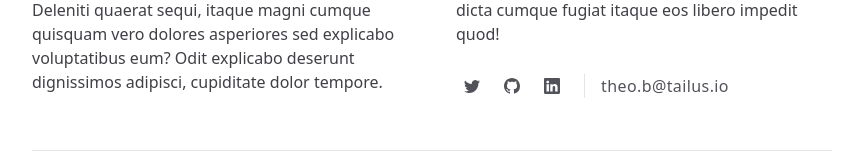
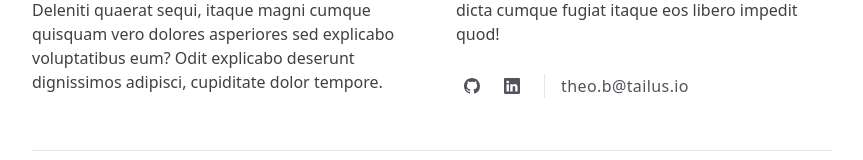
Before and after one commit to anikaitcorner/personal-portfolio, a Next.js app: page /about in a window 1280 px wide. Shown: the part 531-691 px from the top of the page, without its empty margins (208-1071 px from the left). Built offline with nearby package versions, Linux system fonts and the light colour scheme.

Commit message:
Social Component Updated

```diff
--- /dev/null
+++ b/app/(root)/about/components/social.tsx
@@ -0,0 +1,56 @@
+interface ISocial{
+    githubUrl?:`https://github.com/${string}`,
+    linkedinUrl?:`https://www.linkedin.com/${string}`
+}
+
+export const Social:React.FC<ISocial>=({
+    githubUrl,linkedinUrl
+})=>{
+    return(
+        <div className="flex items-center gap-4 divide-x divide-zinc-200 dark:divide-zinc-800">
+                    <div className="flex gap-2">
+
+                      <a
+                        href={githubUrl}
+                        target="_blank"
+                        className="group rounded-md p-2 transition duration-300 hover:bg-zinc-100 dark:hover:bg-zinc-800"
+                      >
+                        <span className="sr-only">Github</span>
+                        <svg
+                          xmlns="http://www.w3.org/2000/svg"
+                          width="16"
+                          height="16"
+                          fill="currentColor"
+                          className="h-4 w-4 text-zinc-600 group-hover:text-sky-600 dark:text-zinc-300 dark:group-hover:text-white"
+                          viewBox="0 0 16 16"
+                        >
+                          <path d="M8 0C3.58 0 0 3.58 0 8c0 3.54 2.29 6.53 5.47 7.59.4.07.55-.17.55-.38 0-.19-.01-.82-.01-1.49-2.01.37-2.53-.49-2.69-.94-.09-.23-.48-.94-.82-1.13-.28-.15-.68-.52-.01-.53.63-.01 1.08.58 1.23.82.72 1.21 1.87.87 2.33.66.07-.52.28-.87.51-1.07-1.78-.2-3.64-.89-3.64-3.95 0-.87.31-1.59.82-2.15-.08-.2-.36-1.02.08-2.12 0 0 .67-.21 2.2.82.64-.18 1.32-.27 2-.27.68 0 1.36.09 2 .27 1.53-1.04 2.2-.82 2.2-.82.44 1.1.16 1.92.08 2.12.51.56.82 1.27.82 2.15 0 3.07-1.87 3.75-3.65 3.95.29.25.54.73.54 1.48 0 1.07-.01 1.93-.01 2.2 0 .21.15.46.55.38A8.012 8.012 0 0 0 16 8c0-4.42-3.58-8-8-8z"></path>
+                        </svg>
+                      </a>
+                      <a
+                        href={linkedinUrl}
+                        target="_blank"
+                        className="group rounded-md p-2 transition duration-300 hover:bg-zinc-100 dark:hover:bg-zinc-800"
+                      >
+                        <span className="sr-only">LinkedIn</span>
+                        <svg
+                          xmlns="http://www.w3.org/2000/svg"
+                          width="16"
+                          height="16"
+                          fill="currentColor"
+                          className="h-4 w-4 text-zinc-600 group-hover:text-sky-600 dark:text-zinc-300 dark:group-hover:text-white"
+                          viewBox="0 0 16 16"
+                        >
+                          <path d="M0 1.146C0 .513.526 0 1.175 0h13.65C15.474 0 16 .513 16 1.146v13.708c0 .633-.526 1.146-1.175 1.146H1.175C.526 16 0 15.487 0 14.854V1.146zm4.943 12.248V6.169H2.542v7.225h2.401zm-1.2-8.212c.837 0 1.358-.554 1.358-1.248-.015-.709-.52-1.248-1.342-1.248-.822 0-1.359.54-1.359 1.248 0 .694.521 1.248 1.327 1.248h.016zm4.908 8.212V9.359c0-.216.016-.432.08-.586.173-.431.568-.878 1.232-.878.869 0 1.216.662 1.216 1.634v3.865h2.401V9.25c0-2.22-1.184-3.252-2.764-3.252-1.274 0-1.845.7-2.165 1.193v.025h-.016a5.54 5.54 0 0 1 .016-.025V6.169h-2.4c.03.678 0 7.225 0 7.225h2.4z"></path>
+                        </svg>
+                      </a>
+                    </div>
+                    <a
+                      href="mailto:hello@tailus.io"
+                      className="pl-4 text-base tracking-wide text-zinc-600 hover:text-sky-600 dark:text-zinc-400 dark:hover:text-white"
+                    >
+                      theo.b@tailus.io
+                    </a>
+                  </div>
+    )
+}
--- a/app/(root)/about/page.tsx
+++ b/app/(root)/about/page.tsx
@@ -1,5 +1,6 @@
 import { Container } from "@/components/container";
 import { Intro } from "@/components/intro";
+import { Social } from "./components/social";
 
 export default function About() {
   return (
@@ -40,67 +41,7 @@ export default function About() {
                     culpa placeat quisquam iure, accusamus, molestias aperiam
                     dicta cumque fugiat itaque eos libero impedit quod!
                   </p>
-                  <div className="flex items-center gap-4 divide-x divide-zinc-200 dark:divide-zinc-800">
-                    <div className="flex gap-2">
-                      <a
-                        href="#"
-                        target="_blank"
-                        className="group rounded-md p-2 transition duration-300 hover:bg-zinc-100 dark:hover:bg-zinc-800"
-                      >
-                        <span className="sr-only">Twitter</span>
-                        <svg
-                          xmlns="http://www.w3.org/2000/svg"
-                          width="16"
-                          height="16"
-                          fill="currentColor"
-                          className="h-4 w-4 text-zinc-600 group-hover:text-sky-600 dark:text-zinc-300 dark:group-hover:text-white"
-                          viewBox="0 0 16 16"
-                        >
-                          <path d="M5.026 15c6.038 0 9.341-5.003 9.341-9.334 0-.14 0-.282-.006-.422A6.685 6.685 0 0 0 16 3.542a6.658 6.658 0 0 1-1.889.518 3.301 3.301 0 0 0 1.447-1.817 6.533 6.533 0 0 1-2.087.793A3.286 3.286 0 0 0 7.875 6.03a9.325 9.325 0 0 1-6.767-3.429 3.289 3.289 0 0 0 1.018 4.382A3.323 3.323 0 0 1 .64 6.575v.045a3.288 3.288 0 0 0 2.632 3.218 3.203 3.203 0 0 1-.865.115 3.23 3.23 0 0 1-.614-.057 3.283 3.283 0 0 0 3.067 2.277A6.588 6.588 0 0 1 .78 13.58a6.32 6.32 0 0 1-.78-.045A9.344 9.344 0 0 0 5.026 15z"></path>
-                        </svg>
-                      </a>
-                      <a
-                        href="#"
-                        target="_blank"
-                        className="group rounded-md p-2 transition duration-300 hover:bg-zinc-100 dark:hover:bg-zinc-800"
-                      >
-                        <span className="sr-only">Github</span>
-                        <svg
-                          xmlns="http://www.w3.org/2000/svg"
-                          width="16"
-                          height="16"
-                          fill="currentColor"
-                          className="h-4 w-4 text-zinc-600 group-hover:text-sky-600 dark:text-zinc-300 dark:group-hover:text-white"
-                          viewBox="0 0 16 16"
-                        >
-                          <path d="M8 0C3.58 0 0 3.58 0 8c0 3.54 2.29 6.53 5.47 7.59.4.07.55-.17.55-.38 0-.19-.01-.82-.01-1.49-2.01.37-2.53-.49-2.69-.94-.09-.23-.48-.94-.82-1.13-.28-.15-.68-.52-.01-.53.63-.01 1.08.58 1.23.82.72 1.21 1.87.87 2.33.66.07-.52.28-.87.51-1.07-1.78-.2-3.64-.89-3.64-3.95 0-.87.31-1.59.82-2.15-.08-.2-.36-1.02.08-2.12 0 0 .67-.21 2.2.82.64-.18 1.32-.27 2-.27.68 0 1.36.09 2 .27 1.53-1.04 2.2-.82 2.2-.82.44 1.1.16 1.92.08 2.12.51.56.82 1.27.82 2.15 0 3.07-1.87 3.75-3.65 3.95.29.25.54.73.54 1.48 0 1.07-.01 1.93-.01 2.2 0 .21.15.46.55.38A8.012 8.012 0 0 0 16 8c0-4.42-3.58-8-8-8z"></path>
-                        </svg>
-                      </a>
-                      <a
-                        href="#"
-                        target="_blank"
-                        className="group rounded-md p-2 transition duration-300 hover:bg-zinc-100 dark:hover:bg-zinc-800"
-                      >
-                        <span className="sr-only">LinkedIn</span>
-                        <svg
-                          xmlns="http://www.w3.org/2000/svg"
-                          width="16"
-                          height="16"
-                          fill="currentColor"
-                          className="h-4 w-4 text-zinc-600 group-hover:text-sky-600 dark:text-zinc-300 dark:group-hover:text-white"
-                          viewBox="0 0 16 16"
-                        >
-                          <path d="M0 1.146C0 .513.526 0 1.175 0h13.65C15.474 0 16 .513 16 1.146v13.708c0 .633-.526 1.146-1.175 1.146H1.175C.526 16 0 15.487 0 14.854V1.146zm4.943 12.248V6.169H2.542v7.225h2.401zm-1.2-8.212c.837 0 1.358-.554 1.358-1.248-.015-.709-.52-1.248-1.342-1.248-.822 0-1.359.54-1.359 1.248 0 .694.521 1.248 1.327 1.248h.016zm4.908 8.212V9.359c0-.216.016-.432.08-.586.173-.431.568-.878 1.232-.878.869 0 1.216.662 1.216 1.634v3.865h2.401V9.25c0-2.22-1.184-3.252-2.764-3.252-1.274 0-1.845.7-2.165 1.193v.025h-.016a5.54 5.54 0 0 1 .016-.025V6.169h-2.4c.03.678 0 7.225 0 7.225h2.4z"></path>
-                        </svg>
-                      </a>
-                    </div>
-                    <a
-                      href="mailto:hello@tailus.io"
-                      className="pl-4 text-base tracking-wide text-zinc-600 hover:text-sky-600 dark:text-zinc-400 dark:hover:text-white"
-                    >
-                      theo.b@tailus.io
-                    </a>
-                  </div>
+                  <Social/>
                 </div>
               </div>
             </div>
```
